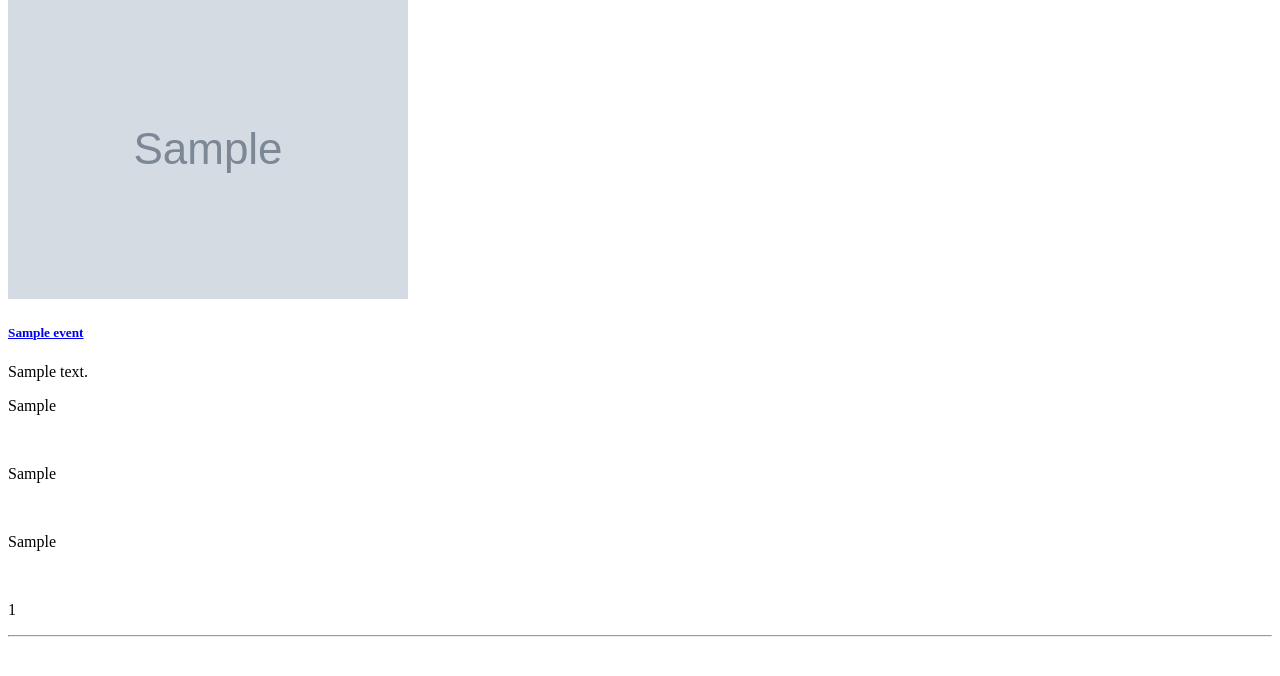
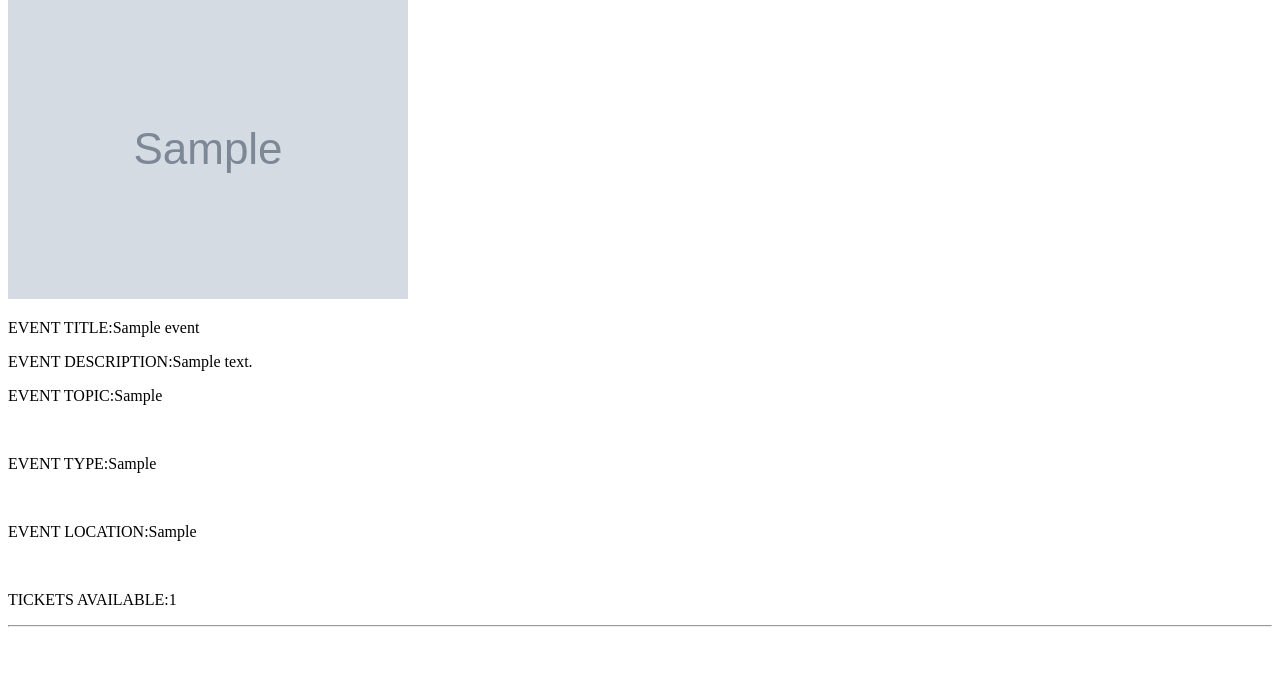
Before and after one commit to MuthangaShem/Saka_Form, a Django app: page / in a window 1280 px wide. Shown: the part 62-738 px from the top of the page. Run offline with Django 3.2, Linux system fonts and the light colour scheme; tables that the repository leaves empty hold one stand-in row (values such as "Sample post"); grey boxes marked "Sample" are stand-in pictures; some libraries are stand-ins or nearby versions.

Commit message:
Modify events template

```diff
--- a/app/templates/event.html
+++ b/app/templates/event.html
@@ -16,21 +16,21 @@
             <img src="{{ event.event_image.url}}" alt="">
             <div class="project-hover">
               <div class="inside">
-                <h5>
-                  <a href="#">{{ event.event_title }}</a>
-                </h5>
-                <p>{{ event.event_description }}
+                <p>
+                  EVENT TITLE:{{ event.event_title }}
+                </p>
+                <p>EVENT DESCRIPTION:{{ event.event_description }}
                 </p>
               </div>
             </div>
           </div>
           <p>
-            {{ event.event_topic}}
+            EVENT TOPIC:{{ event.event_topic}}
           </p>
           <br>
-          <p>{{ event.event_type }}</p><br>
-          <p>{{ event.event_location }}</p><br>
-          <p>{{ event.number_of_tickets }}</p>
+          <p>EVENT TYPE:{{ event.event_type }}</p><br>
+          <p>EVENT LOCATION:{{ event.event_location }}</p><br>
+          <p>TICKETS AVAILABLE:{{ event.number_of_tickets }}</p>
         </div>
       {% endfor %}
     </div>
```
